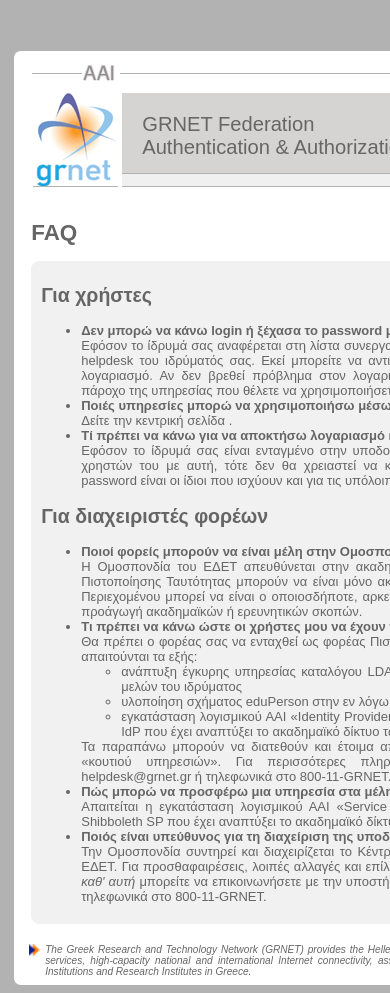
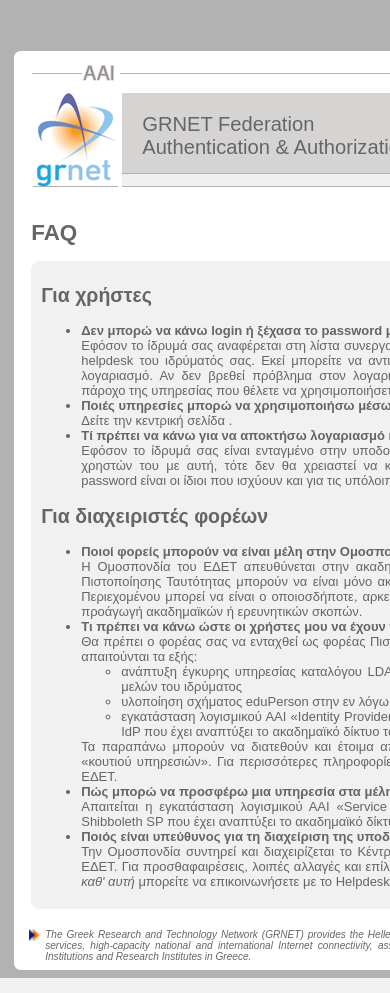
Before and after one commit to hpcugent/django-wayf, a Django app: template wayf/templates/el/faq.html in a window 390 px wide; the page is wider, and only the part inside the window is pictured. Run offline with Django 3.2, Linux system fonts and the light colour scheme; the template is opened without the code that fills it, so the values that code supplies are empty.

Commit message:
Remove Helpdesk's email & telephone, they have enough spam already.

```diff
--- a/wayf/templates/el/faq.html
+++ b/wayf/templates/el/faq.html
@@ -35,7 +35,7 @@
 </ul>
 Τα παραπάνω μπορούν να διατεθούν και έτοιμα από το ΕΔΕΤ με τη μορφή ενός
 προσαρμοσμένου «κουτιού υπηρεσιών». Για περισσότερες πληροφορίες μπορείτε να
-επικοινωνήσετε με το helpdesk@grnet.gr ή τηλεφωνικά στo 800-11-GRNET.</li>
+επικοινωνήσετε με το Helpdesk του ΕΔΕΤ.</li>
 <li><b>Πώς μπορώ να προσφέρω μια υπηρεσία στα μέλη της Ομοσπονδίας;</b>
 <br />Απαιτείται η εγκατάσταση λογισμικού ΑΑΙ «Service Provider» συμβατό με
   SAML 2.0. Προτείνεται το
@@ -46,7 +46,6 @@
 <br />Την Ομοσπονδία συντηρεί και διαχειρίζεται το Κέντρο Δικτύων (Network
 Operations Centre, NOC) του ΕΔΕΤ. Για προσθαφαιρέσεις, λοιπές αλλαγές και
 επίλυση προβλήματων <i>σχετικά με την ομοσπονδία αυτή καθ' αυτή</i> μπορείτε
-να επικοινωνήσετε με την υποστήριξη του Κέντρου Δικτύων στο helpdesk@grnet.gr
-ή τηλεφωνικά στο 800-11-GRNET.</li>
+να επικοινωνήσετε με το Helpdesk του ΕΔΕΤ.</li>
 </ul>
 {% endblock %}
--- a/wayf/templates/el/help.html
+++ b/wayf/templates/el/help.html
@@ -22,7 +22,8 @@
 {% endif %}
 </ul>
 {% endif %}</li>
-<li>
-Αν το πρόβλημα εμφανίστηκε <b>στην ενδιάμεση ιστοσελίδα <a href="http://wayf.grnet.gr">http://wayf.grnet.gr</a></b>, μπορείτε να επικoινωνείτε με την διεύθυνση helpdesk@grnet.gr, ή το τηλέφωνο 800-11-GRNET για να αναφέρετε το πρόβλημα.</li>
+<li>Αν το πρόβλημα εμφανίστηκε <b>στην ενδιάμεση ιστοσελίδα <a
+href="http://wayf.grnet.gr">http://wayf.grnet.gr</a></b>,
+μπορείτε να επικoινωνήσετε με το Helpdesk του ΕΔΕΤ.</li>
 </ul>
 {% endblock %}
--- a/wayf/templates/el/index.html
+++ b/wayf/templates/el/index.html
@@ -95,8 +95,7 @@ href="http://www.edugain.org">Ευρωπαϊκές Υπηρεσίες AAI του
 <p>
 Τα παραπάνω μπορούν να διατεθούν και έτοιμα από το ΕΔΕΤ με τη μορφή ενός
 προσαρμοσμένου «κουτιού» υπηρεσιών. Για περισσότερες πληροφορίες μπορείτε να
-επικοινωνήσετε με το <a href=mailto:helpdesk@grnet.gr>helpdesk@grnet.gr</a> ή
-τηλεφωνικά στo 800-11-GRNET (800-11-47638).
+επικοινωνήσετε με το Helpdesk του ΕΔΕΤ.
 </p>
 
 <p>
--- a/wayf/templates/en-us/faq.html
+++ b/wayf/templates/en-us/faq.html
@@ -25,10 +25,11 @@
   <a href="http://shibboleth.internet2.edu/">Shibboleth IdP</a>, developed by the USA NREN (<a href="http://www.internet2.edu">Internet2</a>), is recommended.
   </li>
 </ul>
-The above software is also provided in a custom, pre-configured &quot;service box&quot; by GRNET. For more information, pleas contact <a href="mailto:helpdesk@grnet.gr">helpdesk@grnet.gr</a> or dial 800-11-GRNET.</li>
+The above software is also provided in a custom, pre-configured &quot;service
+box&quot; by GRNET. For more information, please contact GRNET's Helpdesk</li>
 <li><b>How can I provide a service to the Federation's members?</b>
 <br />You must install an AAI &quot;Service Provider&quot; software, compatible with the SAML 2.0 specification. <a href="http://shibboleth.internet2.edu/">Shibboleth SP</a>, developed by the USA NREN (<a href="http://www.internet2.edu">Internet2</a>), is recommended.</li>
 <li><b>Who is operating the Federation's infrastructure?</b>
-<br />The Federation is operated by GRNET's Network Operations Centre (NOC). For additions, removals, other changes and troubleshooting <i>regarding the Federation itself</i> you may contact the NOC's support at <a href="mailto:helpdesk@grnet.gr">helpdesk@grnet.gr</a> or dial 800-11-GRNET.</li>
+<br />The Federation is operated by GRNET's Network Operations Centre (NOC). For additions, removals, other changes and troubleshooting <i>regarding the Federation itself</i> you may contact GRNET's Helpdesk.</li>
 </ul>
 {% endblock %}
--- a/wayf/templates/en-us/help.html
+++ b/wayf/templates/en-us/help.html
@@ -23,6 +23,6 @@ According to your selected Home Organization, &quot;<b>{{ idpname }}</b>&quot;,
 </ul>
 {% endif %}</li>
 <li>
-If the problem showed up in the <b>intermediate webpage, <a href="http://wayf.grnet.gr">wayf.grnet.gr</a></b>, then you should contact GRNET's helpdesk via e-mail at &quot;helpdesk@grnet.gr&quot; or telephone at 800-11-GRNET to report the issue.</li>
+If the problem showed up in the <b>intermediate webpage, <a href="http://wayf.grnet.gr">wayf.grnet.gr</a></b>, then you should contact GRNET's Helpdesk.</li>
 </ul>
 {% endblock %}
--- a/wayf/templates/en-us/index.html
+++ b/wayf/templates/en-us/index.html
@@ -93,11 +93,7 @@ developed as part of GÈANT2, to ease co-operation between the academic
 community and European institutions.
 </p>
 
-<p>
-For more information, please contact <a
-href=mailto:helpdesk@grnet.gr>helpdesk@grnet.gr</a> or dial 800-11-GRNET
-(800-11-47638).
-</p>
+<p>For more information, please contact GRNET's Helpdesk.</p>
 
 <p>
 Documentation:
```
